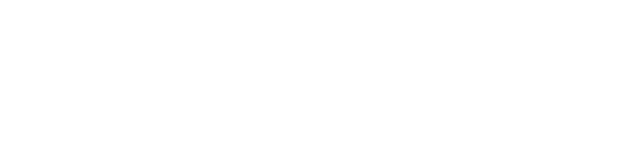
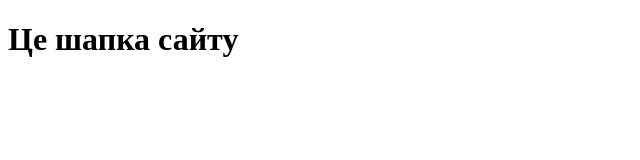
Before and after one commit to Ianazm/github-tutorial, a plain HTML site: page index.html in a window 1280 px wide. Shown: the whole page, without its empty margins (0-640 px from the left). Drawn offline with Linux system fonts and the light colour scheme.

Commit message:
вставила перший текст для перевірки

```diff
--- a/index.html
+++ b/index.html
@@ -6,6 +6,6 @@
         <title>Git rules!</title>
     </head>
     <body>
-
+<h1>Це шапка сайту</h1>
     </body>
 </html>
```
